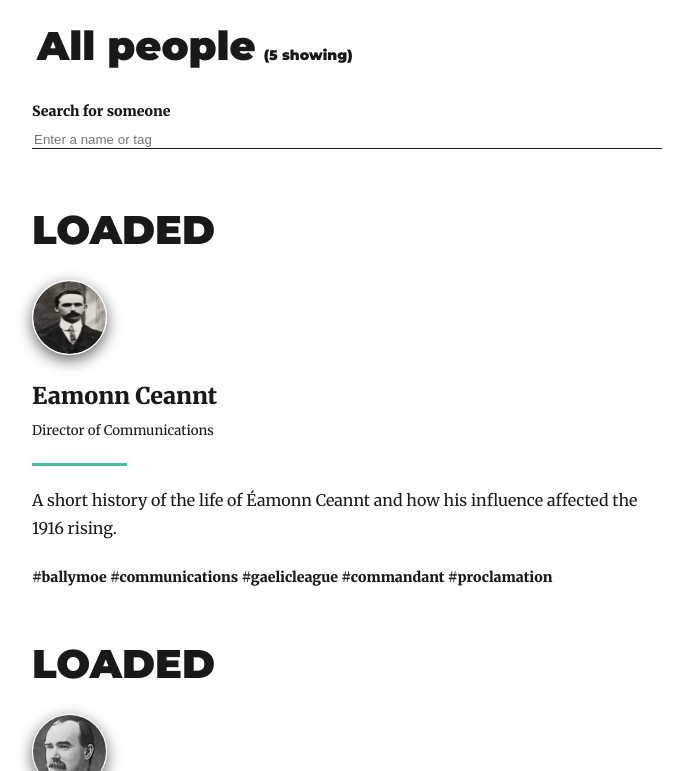
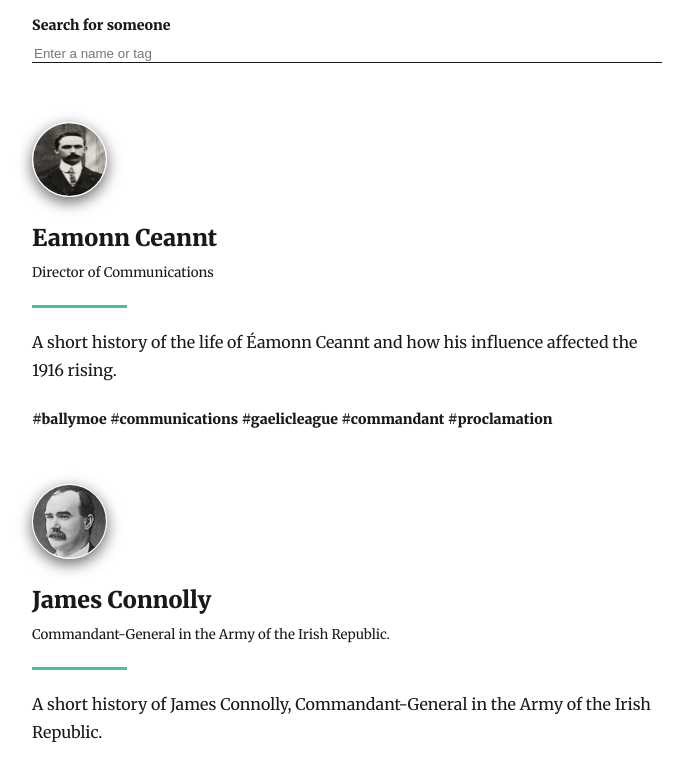
Before and after one commit to Michaelcj10/Shorty-Histories, a Gatsby site: page / in a window 1280 px wide. Shown: the part 712-1483 px from the top of the page, without its empty margins (293-986 px from the left). Built offline with nearby package versions, Linux system fonts and the light colour scheme; Gatsby itself is replaced by a stand-in of ours; some packages are replaced by stand-ins of ours.

Commit message:
logging for debug erron on async component

```diff
--- a/src/components/atoms/imageAsync.js
+++ b/src/components/atoms/imageAsync.js
@@ -74,13 +74,6 @@ const ImageLoader = props => {
           )}
         </div>
       )}
-      <h1
-        onClick={() => {
-          setLoaded(true)
-        }}
-      >
-        {loaded ? "LOADED" : "NOPE"}
-      </h1>
       <img
         ref={imgRef}
         style={{
```
